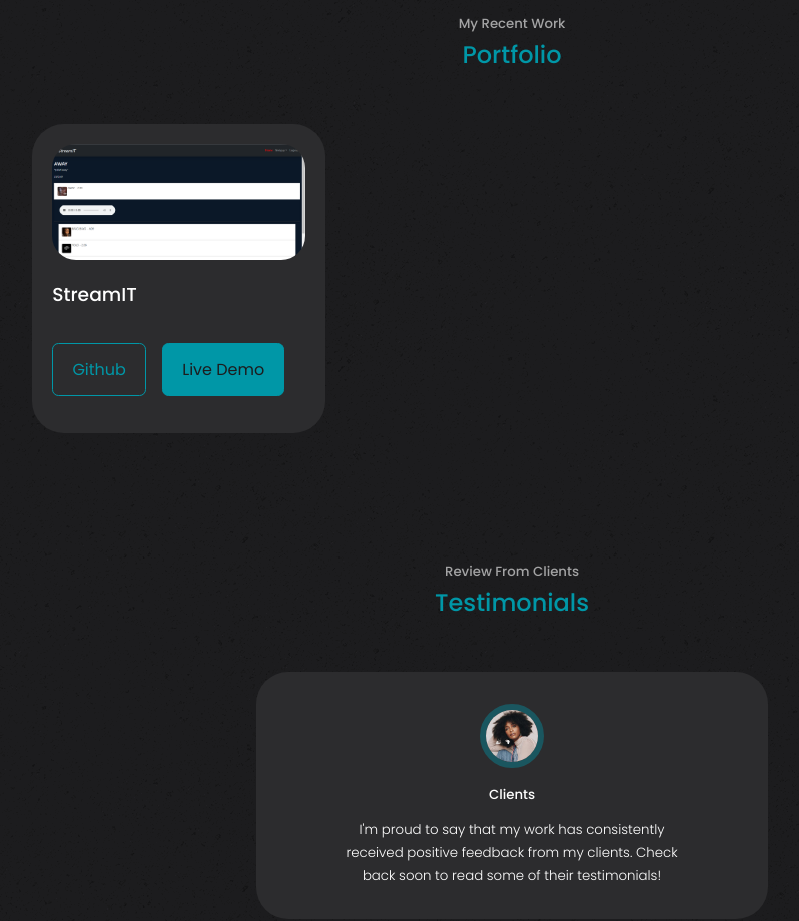
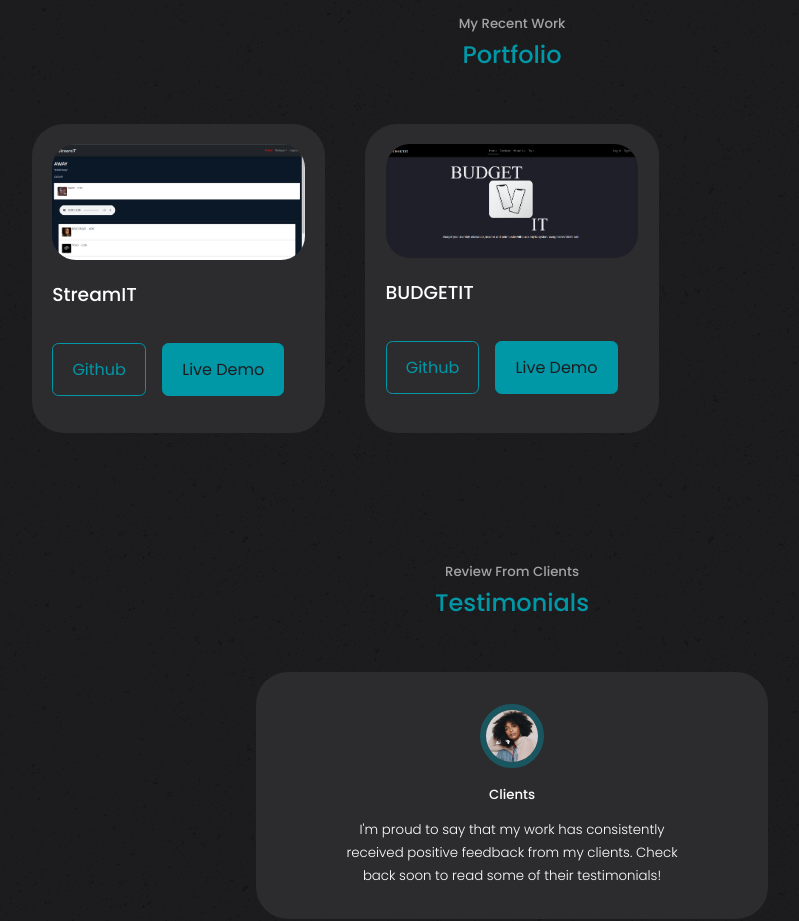
Before and after one commit to gridline1902/Real-Portfolio, a React (Vite) app in the folder Version2/: page / in a window 1280 px wide. Shown: the part 3280-4201 px from the top of the page, without its empty margins (128-927 px from the left). Built offline with nearby package versions, Linux system fonts and the light colour scheme.

Commit message:
added my second project to portfolio

```diff
--- a/Version2/src/components/Portfolio/portfolio.jsx
+++ b/Version2/src/components/Portfolio/portfolio.jsx
@@ -1,6 +1,7 @@
 import React from 'react'
 import "./portfolio.css"
 import IMG1 from "../../assets/images/portfolio1.png"
+import IMG2 from "../../assets/images/portfolio2.png"
 
 const data = [
   {
@@ -9,6 +10,15 @@
     title: "StreamIT",
     github: "https://github.com/gridline1902",
     demo: "https://gridline1902.pythonanywhere.com"
+
+  },
+
+  {
+    id: 2,
+    image: IMG2,
+    title: "BUDGETIT",
+    github: "https://github.com/gridline1902",
+    demo: "https://budget-it.up.railway.app"
 
   },
 ]
```
Also changed, not shown: Version2/src/assets/images/portfolio2.png (added).
